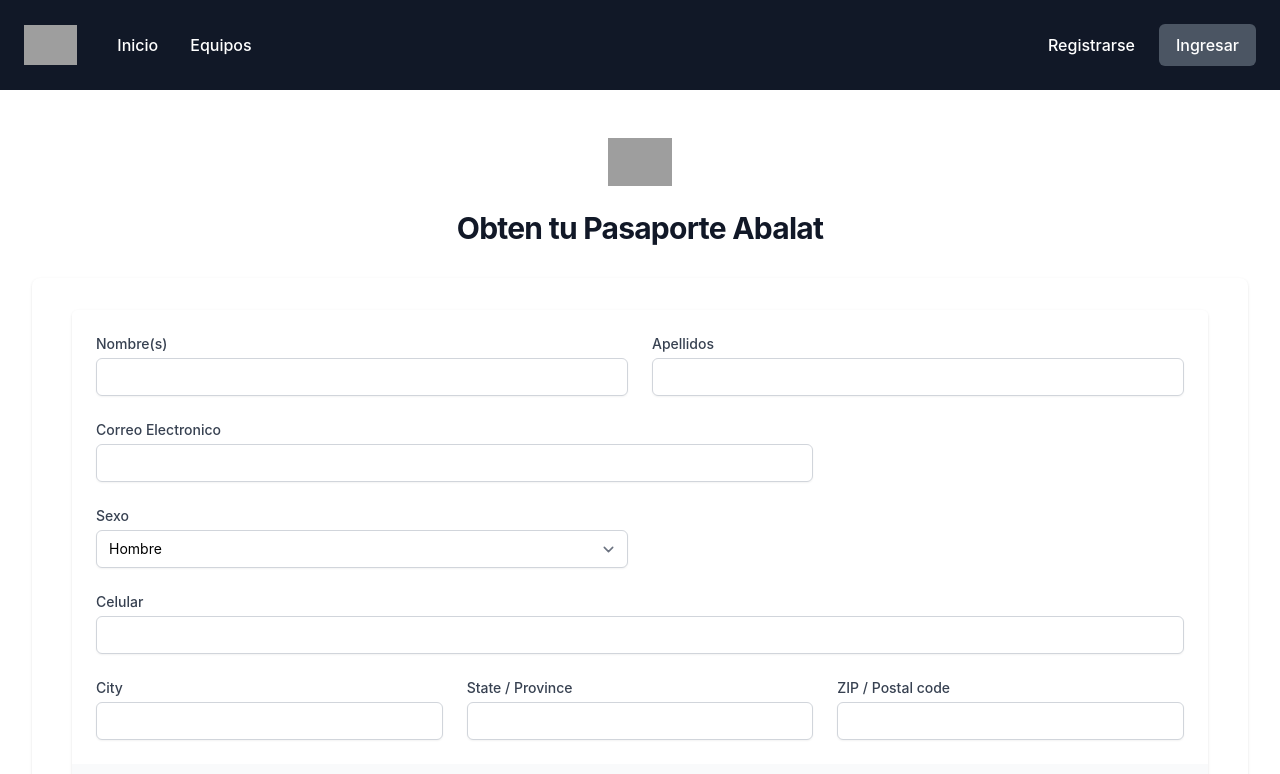
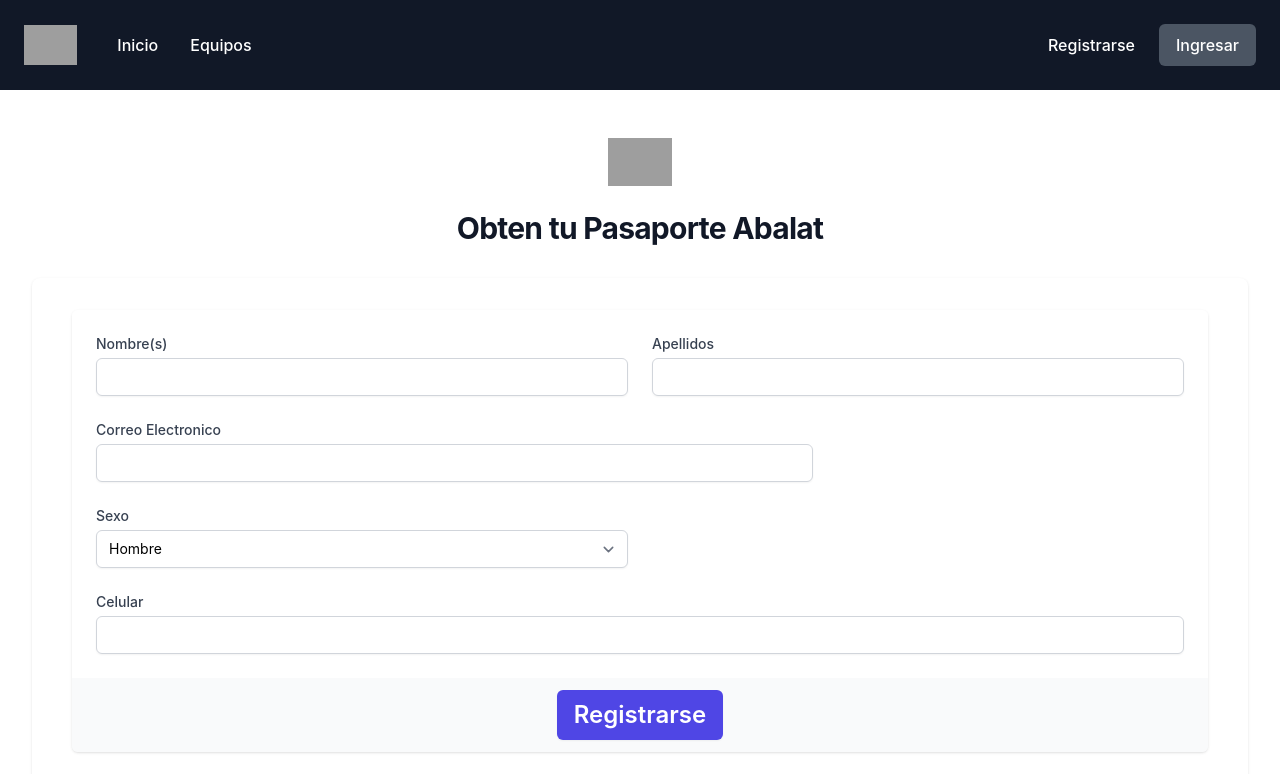
Before and after one commit to BurritoQuemado/passport-front, a React (Create React App) app: page /registro in a window 1280 px wide. Shown: the top 774 px of the page. Built offline with nearby package versions, Linux system fonts and the light colour scheme; grey boxes are pictures that could not be loaded; a web font is replaced by a local one.

Commit message:
feat: adjusted register data

```diff
--- a/src/components/registerForm.js
+++ b/src/components/registerForm.js
@@ -68,45 +68,7 @@ export default function RegisterForm(){
                         name="phone-number"
                         id="phone-number"
                         autoComplete="phone-number"
-                        className="mt-1 block w-full rounded-md border-gray-300 shadow-sm focus:border-indigo-500 focus:ring-indigo-500 sm:text-sm"
-                    />
-                    </div>
-
-                    <div className="col-span-6 sm:col-span-6 lg:col-span-2">
-                    <label htmlFor="city" className="block text-sm font-medium text-gray-700">
-                        City
-                    </label>
-                    <input
-                        type="text"
-                        name="city"
-                        id="city"
-                        autoComplete="address-level2"
-                        className="mt-1 block w-full rounded-md border-gray-300 shadow-sm focus:border-indigo-500 focus:ring-indigo-500 sm:text-sm"
-                    />
-                    </div>
-
-                    <div className="col-span-6 sm:col-span-3 lg:col-span-2">
-                    <label htmlFor="region" className="block text-sm font-medium text-gray-700">
-                        State / Province
-                    </label>
-                    <input
-                        type="text"
-                        name="region"
-                        id="region"
-                        autoComplete="address-level1"
-                        className="mt-1 block w-full rounded-md border-gray-300 shadow-sm focus:border-indigo-500 focus:ring-indigo-500 sm:text-sm"
-                    />
-                    </div>
-
-                    <div className="col-span-6 sm:col-span-3 lg:col-span-2">
-                    <label htmlFor="postal-code" className="block text-sm font-medium text-gray-700">
-                        ZIP / Postal code
-                    </label>
-                    <input
-                        type="text"
-                        name="postal-code"
-                        id="postal-code"
-                        autoComplete="postal-code"
+                        maxLength='10'
                         className="mt-1 block w-full rounded-md border-gray-300 shadow-sm focus:border-indigo-500 focus:ring-indigo-500 sm:text-sm"
                     />
                     </div>
```
